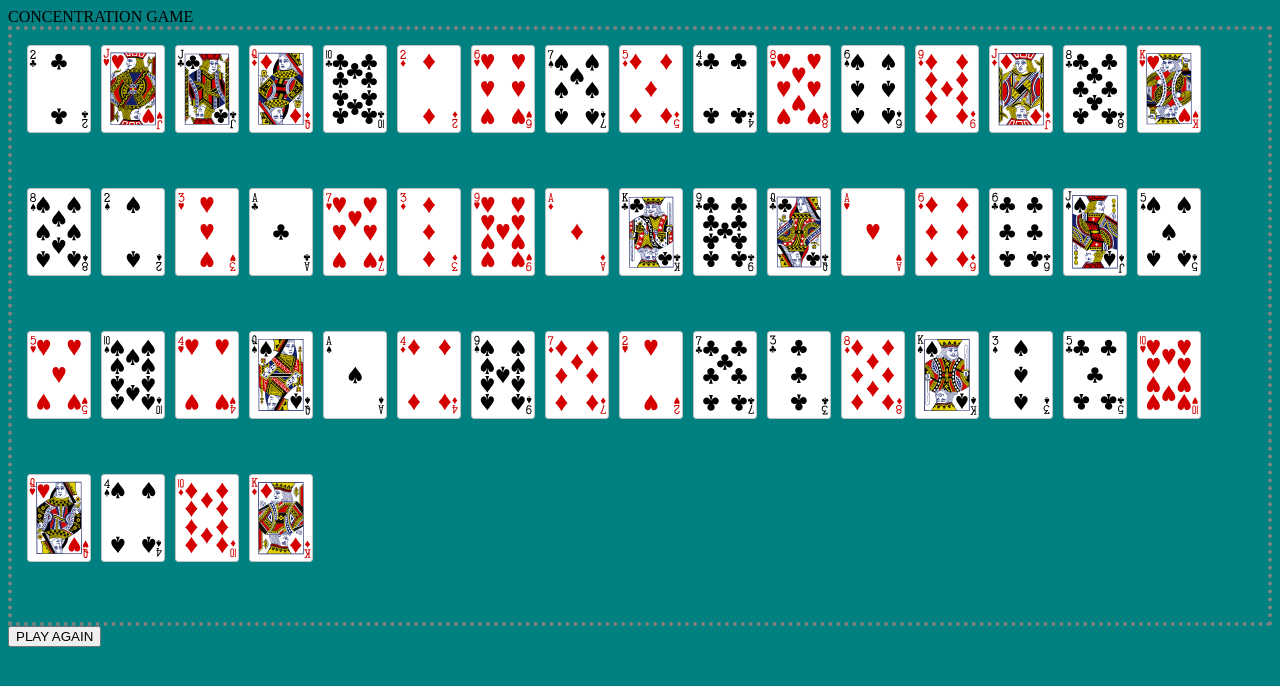
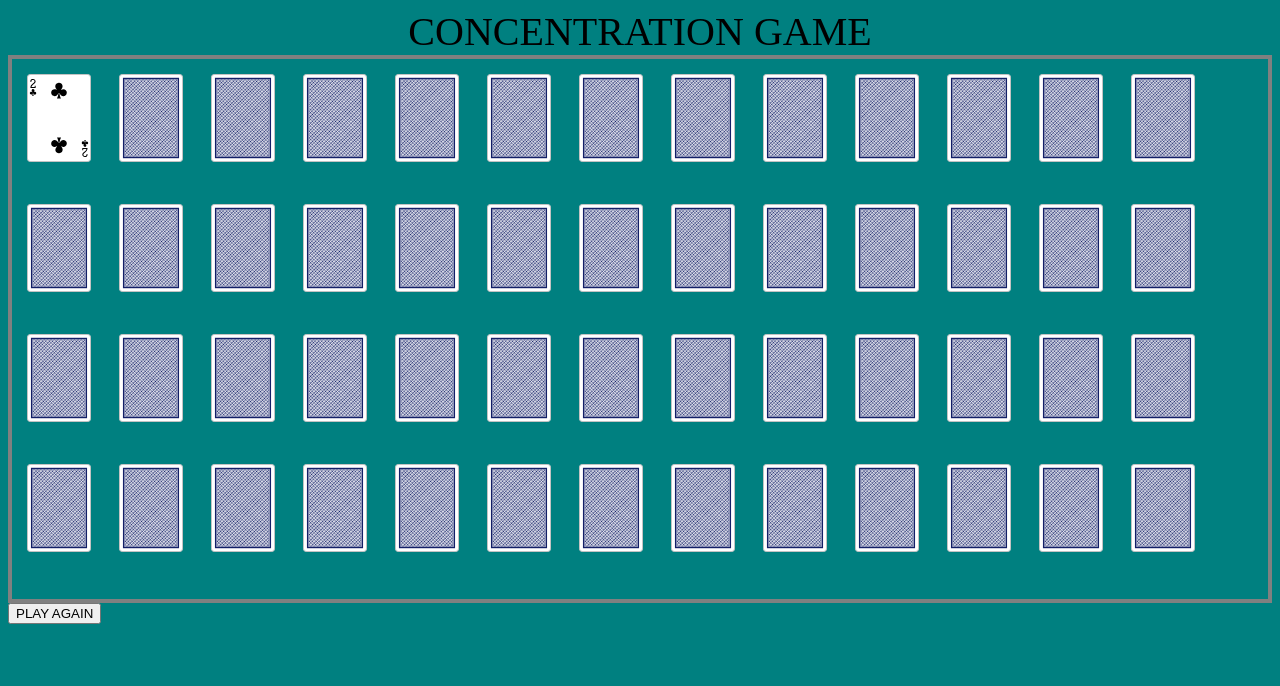
Before and after one commit to AlamedaTony/GaProject1, a plain HTML site: page index.html in a window 1280 px wide. Both pictures are taken after a click on the element 59 px from the left and 89 px from the top of the page. Drawn offline with Linux system fonts and the light colour scheme.

Commit message:
display cards face down on board

```diff
--- a/css/style.css
+++ b/css/style.css
@@ -9,9 +9,20 @@ body {
 }
 
 .card-container {
-    display: flex;
+    /* display: flex;
     flex-wrap: wrap;
     justify-content: flex-start;
     border: 4px dotted grey;
+    padding: 10px;  */
+    display: grid;
+    grid-template-columns: repeat(13, 92px);
+    grid-template-rows: repeat(4, 130px);
+    border: 4px solid grey;
     padding: 10px;
 }
+
+header {
+    text-align: center;
+    font-size: 40px;
+
+}
--- a/js/main.js
+++ b/js/main.js
@@ -1,4 +1,12 @@
-	/*----- constants -----*/
+    /*Set all cards face down across board
+    when clicked the 1st card is flipped face up, check to see if the card is already face up
+    if the card is not already face up, flip the 2nd card face up.
+    if 1st card and 2nd card are a match stay flipped face up.
+    if 1st card and 2nd card are not a match flipp face down.*/
+
+
+
+    /*----- constants -----*/
     const suits = ["s", "c", "d", "h"];
     const ranks = ["02", "03", "04", "05", "06", "07", "08", "09", "10", "J", "Q", "K", "A" ];
 
@@ -8,16 +16,20 @@
 	/*----- state variables -----*/
     let board;
     let winner;
-    let cards;
+    let currentCard;
     let shuffledDeck;
 
 	/*----- cached elements  -----*/
     const playAgainBtn = document.getElementById("play again");
     const shuffledContainer = document.getElementById("shuffled-deck-container");
+    //console.log(shuffledContainer);
 
+
+
+    //console.log(shuffledDeck);
 	/*----- event listeners -----*/
     document.querySelector("button").addEventListener("click", onPlayAgainClick);
-    document.querySelector(".card-container").addEventListener("click", onCardClick);
+
 	/*----- functions -----*/
     init();
 
@@ -29,8 +41,7 @@
             [],
             [],
         ];
-        //first create a shuffled array of card objects and assign to card state
-        //then, take each card object push each row
+
     }
 
     function onPlayAgainClick() {
@@ -45,14 +56,15 @@
 
     }
 
-    function flipCard() {
+    function onCardClick(evt) {
+        //flip card over showing the "face" value
+        evt.target.classList.remove("back");
+        /*When a card is clicked the back class is removed
+        */
 
-    }
 
-    function onCardClick() {
+
         //if a card is already visable(face value showing), do nothing
-        //if ()
-        //flip card over showing the "face" value
         //if card already flipped and clicked card doesn't match, flip back over to "back" value
         //if card is already flipped and cicked card does match, stay flipped
         //if all cards are clicked, needs to render winner message
@@ -63,19 +75,15 @@
         const tempDeck = [...originalDeck];
         const newShuffledDeck = [];
         while (tempDeck.length) {
-
             //need to know if a card is visable(face value is showing) or not
 
             //need to know if it is matched
-
             const rndIdx = Math.floor(Math.random() * tempDeck.length);
             tempDeck[rndIdx].visable = false;
             tempDeck[rndIdx].matched = false;
+            newShuffledDeck.push(tempDeck.splice(rndIdx, 1)[0]);
+        }
 
-            newShuffledDeck.push(tempDeck.splice(rndIdx, 1)[0]);
-
-        }
-        console.log(newShuffledDeck);
         return newShuffledDeck;
     }
 
@@ -103,8 +111,15 @@
         //build the cards as a string of HTML
         let cardsHtml = "";
         deck.forEach(function(card) {
-            cardsHtml += `<div class="card ${card.face}"></div>`;
+            cardsHtml += `<div class="card back ${card.face}"></div>`;
+
         });
         container.innerHTML = cardsHtml;
+        const cards = document.querySelectorAll(".card");
+        //console.log(cards);
+
+        cards.forEach(function(card) {
+             card.addEventListener("click", onCardClick)
+           })
     }
     renderNewShuffledDeck();
```
